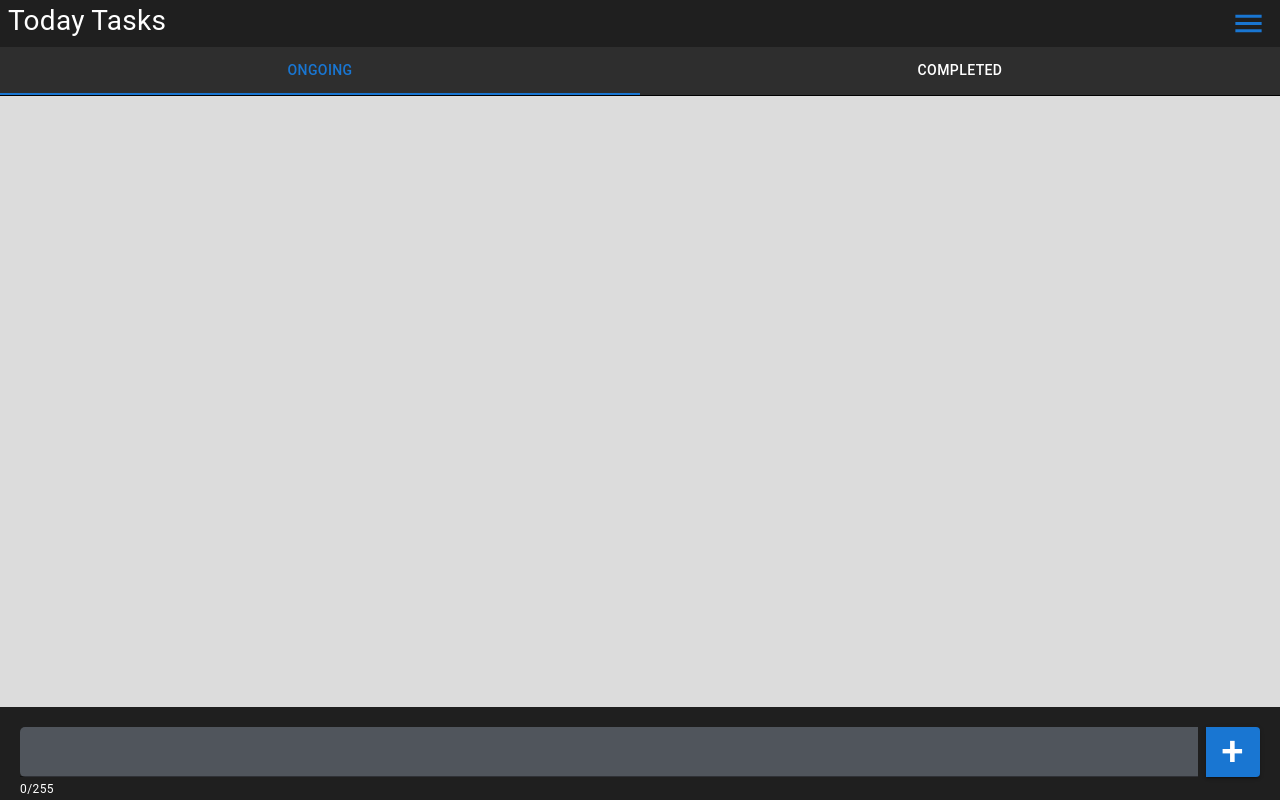
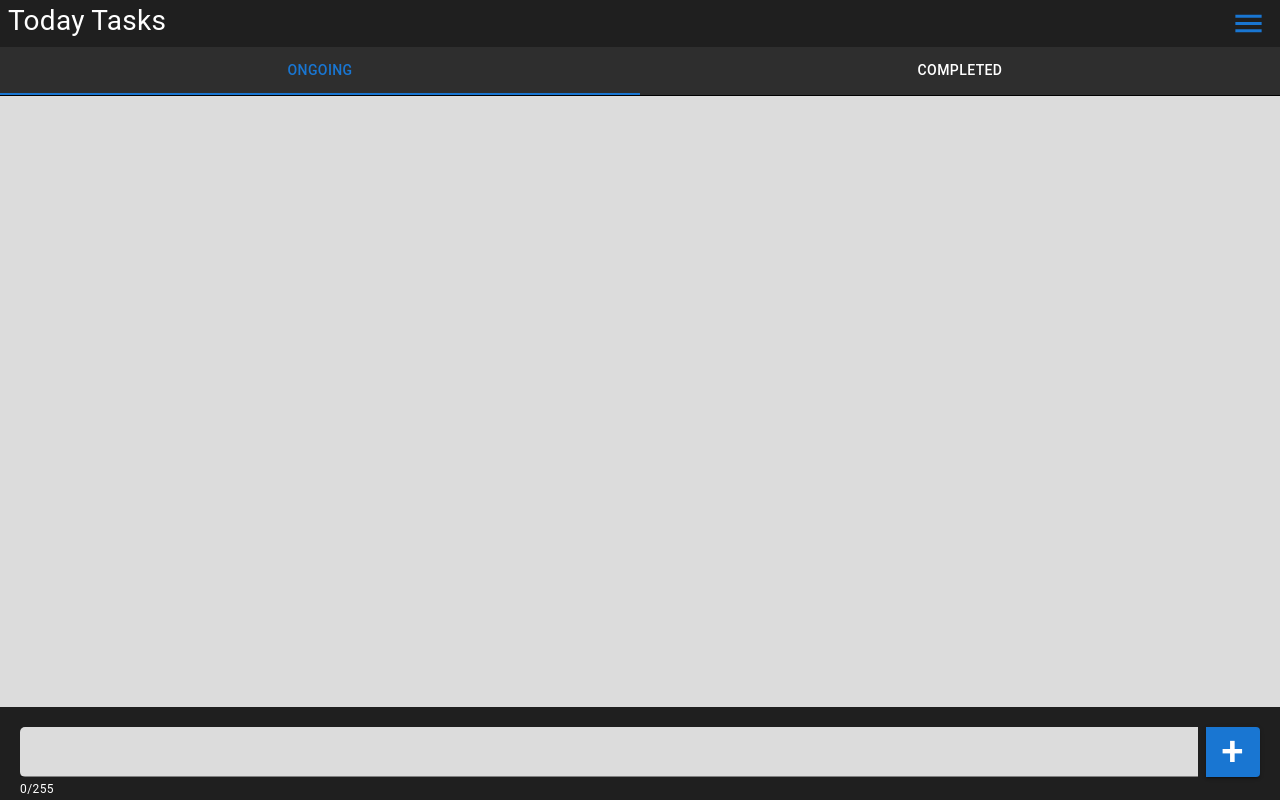
Before and after one commit to PawelKrzesinski/To-do-app, a React (Create React App) app: page / in a window 1280 px wide. Built offline with nearby package versions, Linux system fonts and the light colour scheme.

Commit message:
Changed color of input's background

```diff
--- a/src/components/todo-input/todo-input.component.js
+++ b/src/components/todo-input/todo-input.component.js
@@ -48,7 +48,7 @@ export default function TodoInput(props) {
             '& .MuiInputBase-input': {
               padding: 1,
               height: 34,
-              backgroundColor: '#50555c',
+              backgroundColor: 'gainsboro',
               borderTopLeftRadius: 5,
               borderBottomLeftRadius: 5,
             },
```
